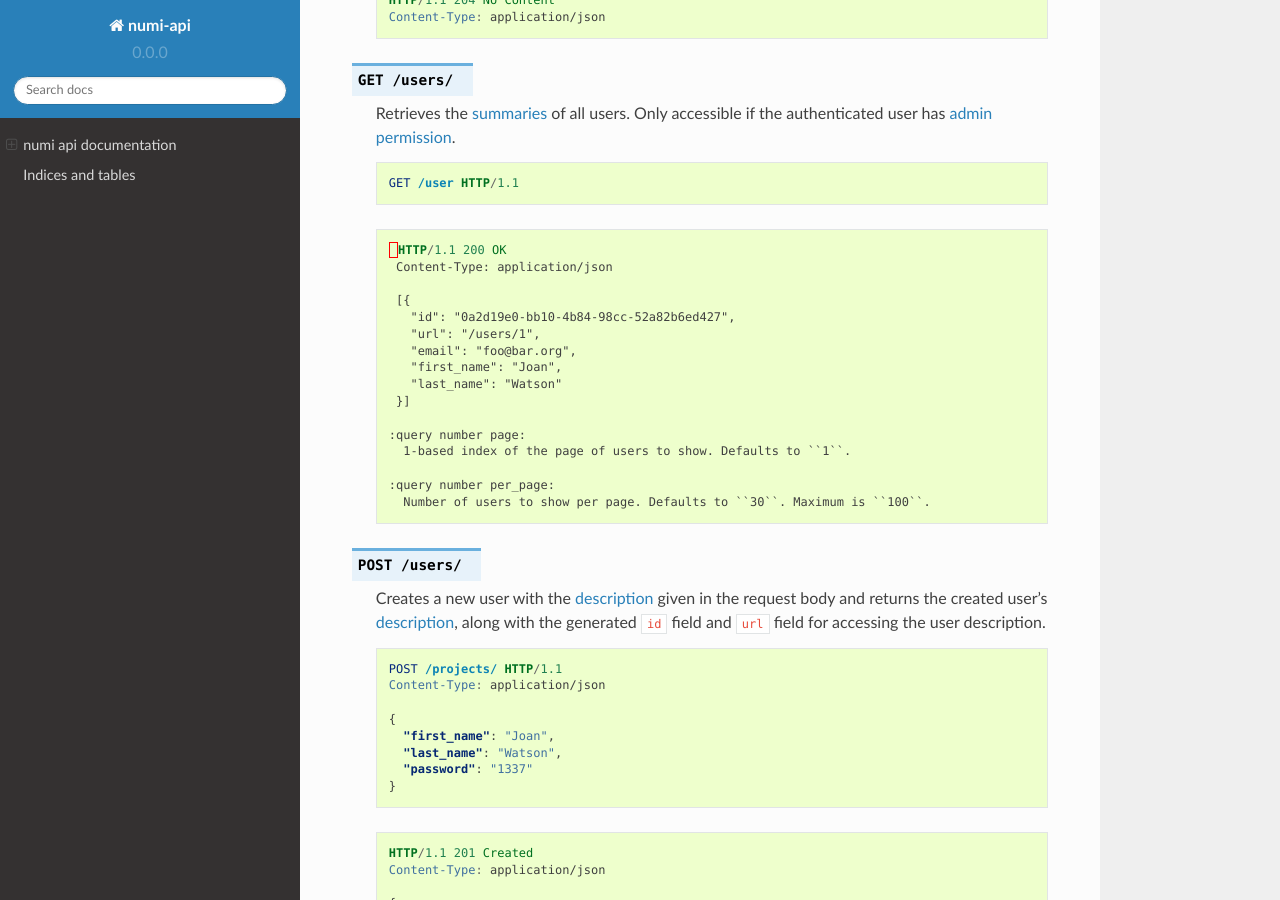
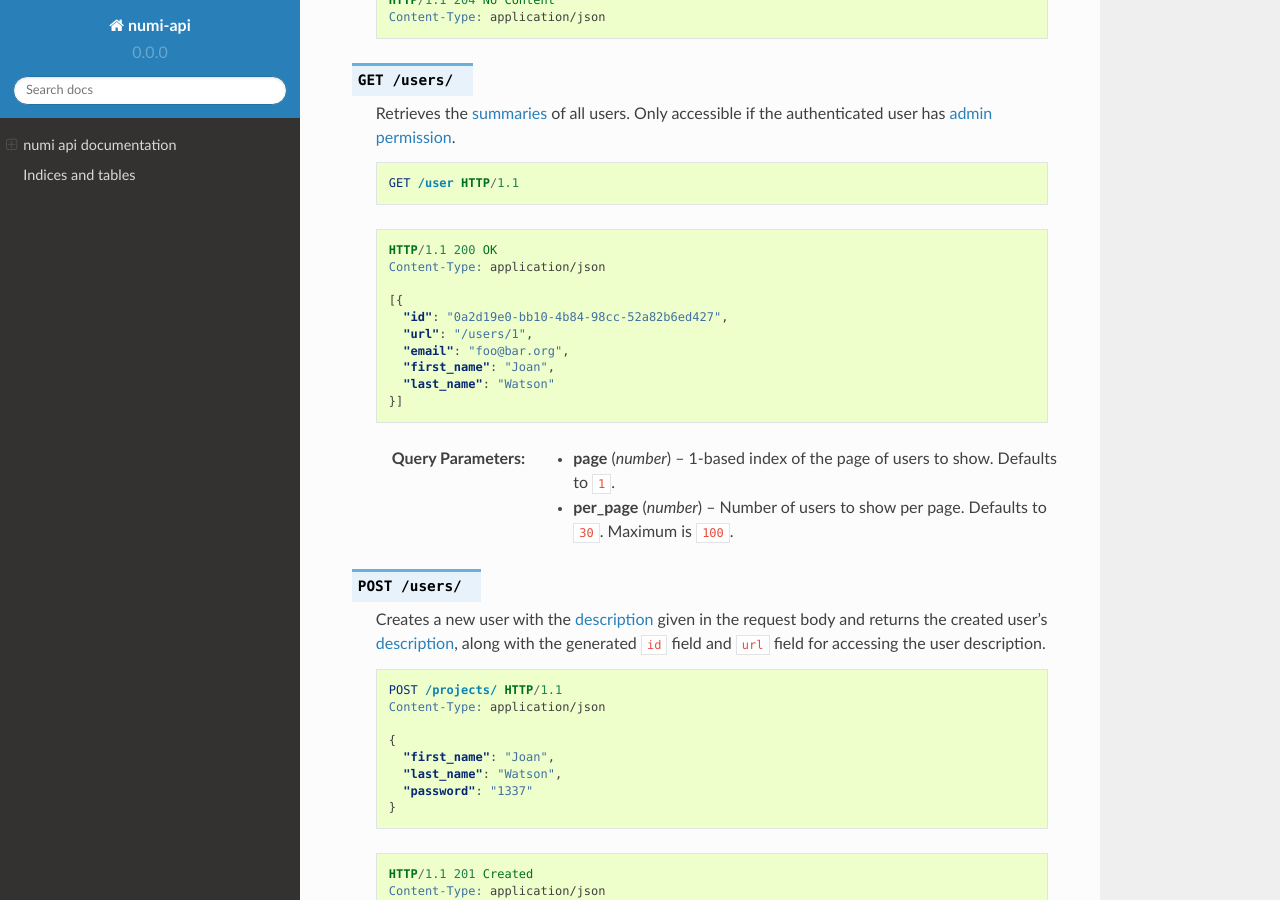
Before and after one commit to praekelt/numi-api, a Sphinx documentation site: the page built from docs/index.rst, in a window 1280 px wide and 900 px high, scrolled down 6544 px. Built offline with Sphinx 7.4.7 and the Read the Docs theme 2.0.0, drawn with Linux system fonts in a browser that asks for light colours; some of the changed lines change nothing that is shown; some of the changed text lies outside the part shown.

Commit message:
Fix indentation in docs

```diff
--- a/docs/index.rst
+++ b/docs/index.rst
@@ -369,7 +369,8 @@
 .. http:get:: /users/
 
   Retrieves the :ref:`summaries <data-user-summary>` of all users. Only
-  accessible if the authenticated user has :ref:`admin permission <permissions-admin>`.
+  accessible if the authenticated user has :ref:`admin permission
+  <permissions-admin>`.
 
   .. sourcecode:: http
 
@@ -388,18 +389,18 @@
        "last_name": "Watson"
      }]
 
-    :query number page:
-      1-based index of the page of users to show. Defaults to ``1``.
-
-    :query number per_page:
-      Number of users to show per page. Defaults to ``30``. Maximum is ``100``.
+  :query number page:
+    1-based index of the page of users to show. Defaults to ``1``.
+
+  :query number per_page:
+    Number of users to show per page. Defaults to ``30``. Maximum is ``100``.
 
 .. http:post:: /users/
 
   Creates a new user with the :ref:`description <data-user-new>` given in the
   request body and returns the created user's :ref:`description
-  <data-user-new>`, along with the generated ``id`` field and ``url`` field
-  for accessing the user description.
+  <data-user-new>`, along with the generated ``id`` field and ``url`` field for
+  accessing the user description.
 
   .. sourcecode:: http
 
@@ -427,8 +428,7 @@
 
 .. http:get:: /users/(str:user_id)
 
-  Retrieves the :ref:`description <data-user>` of the user with id
-  ``user_id``.
+  Retrieves the :ref:`description <data-user>` of the user with id ``user_id``.
 
   .. sourcecode:: http
 
@@ -454,17 +454,52 @@
   description, along with the user's ``id`` and the ``url`` for accessing the
   user's description.
 
-  This operation is only accessible to the authenticated user if their user id is ``user_id``, or if they have :ref:`admin permission <permissions-admin>`.
-
-  .. sourcecode:: http
-
-     PUT /users/0a2d19e0-bb10-4b84-98cc-52a82b6ed427 HTTP/1.1
-     Content-Type: application/json
-
-     {
-       "first_name": "Joan",
-       "last_name": "Watson"
-     }
+  This operation is only accessible to the authenticated user if their user id
+  is ``user_id``, or if they have :ref:`admin permission <permissions-admin>`.
+
+  .. sourcecode:: http
+
+   PUT /users/0a2d19e0-bb10-4b84-98cc-52a82b6ed427 HTTP/1.1
+   Content-Type: application/json
+
+   {
+     "first_name": "Joan",
+     "last_name": "Watson"
+   }
+
+.. sourcecode:: http
+
+   HTTP/1.1 200 OK
+   Content-Type: application/json
+
+   {
+     "id": "0a2d19e0-bb10-4b84-98cc-52a82b6ed427",
+     "url": "/users/0a2d19e0-bb10-4b84-98cc-52a82b6ed427",
+     "email": "foo@bar.org",
+     "first_name": "Joan",
+     "last_name": "Watson"
+   }
+
+.. http:patch:: /users/(str:user_id)
+
+  Partially updates the :ref:`description <data-user>` of the user with id
+  ``user_id`` using the :ref:`instructions <overview-partial-updates>` given in
+  the request body and returns the given user's description, along with the
+  user's ``id`` and the ``url`` for accessing the user's description.
+
+  This operation is only accessible to the authenticated user if their user id
+  is ``user_id``, or if they have :ref:`admin permission <permissions-admin>`.
+
+  .. sourcecode:: http
+
+     PATCH /users/0a2d19e0-bb10-4b84-98cc-52a82b6ed427 HTTP/1.1
+     Content-Type: application/json-patch+json
+
+     [{
+       "op": "replace",
+       "path": "/first_name",
+       "value": "Joan"
+     }]
 
   .. sourcecode:: http
 
@@ -479,39 +514,6 @@
        "last_name": "Watson"
      }
 
-.. http:patch:: /users/(str:user_id)
-
-  Partially updates the :ref:`description <data-user>` of the user with id
-  ``user_id`` using the :ref:`instructions <overview-partial-updates>` given in
-  the request body and returns the given user's description, along with the
-  user's ``id`` and the ``url`` for accessing the user's description.
-
-  This operation is only accessible to the authenticated user if their user id is ``user_id``, or if they have :ref:`admin permission <permissions-admin>`.
-
-  .. sourcecode:: http
-
-     PATCH /users/0a2d19e0-bb10-4b84-98cc-52a82b6ed427 HTTP/1.1
-     Content-Type: application/json-patch+json
-
-     [{
-       "op": "replace",
-       "path": "/first_name",
-       "value": "Joan"
-     }]
-
-  .. sourcecode:: http
-
-     HTTP/1.1 200 OK
-     Content-Type: application/json
-
-     {
-       "id": "0a2d19e0-bb10-4b84-98cc-52a82b6ed427",
-       "url": "/users/0a2d19e0-bb10-4b84-98cc-52a82b6ed427",
-       "email": "foo@bar.org",
-       "first_name": "Joan",
-       "last_name": "Watson"
-     }
-
 .. http:post:: /password-resets/
 
   Creates a :ref:`password reset request <data-password-reset>` for the user
@@ -585,8 +587,8 @@
 
 .. http:get:: /users/(str:user_id)/permissions/(str:permission_id)
 
-   Retrieves the :ref:`permission <data-permissions>` with id ``permission_id``
-   for the user with id ``user_id``.
+  Retrieves the :ref:`permission <data-permissions>` with id ``permission_id``
+  for the user with id ``user_id``.
 
   .. sourcecode:: http
 
@@ -661,11 +663,12 @@
 
 .. http:get:: /projects/
 
-  Retrieves a :ref:`summary <data-project-summary>` of projects the authenticated user has access to.
-
-  .. sourcecode:: http
-
-      GET /projects/ HTTP/1.1
+  Retrieves a :ref:`summary <data-project-summary>` of projects the
+  authenticated user has access to.
+
+  .. sourcecode:: http
+
+     GET /projects/ HTTP/1.1
 
   .. sourcecode:: http
 
@@ -692,11 +695,12 @@
 
 .. http:get:: /projects/(str:project_id)
 
-  Retrieves the :ref:`description <data-project>` of the project with id ``project_id``.
-
-  .. sourcecode:: http
-
-      GET /projects/23 HTTP/1.1
+  Retrieves the :ref:`description <data-project>` of the project with id
+  ``project_id``.
+
+  .. sourcecode:: http
+
+     GET /projects/23 HTTP/1.1
 
   .. sourcecode:: http
 
@@ -720,7 +724,9 @@
        }]
      }
 
-If the project isn't found, a ``404`` response will be given. The response body's ``details`` object contains the ``id`` of the project given in the request.
+  If the project isn't found, a ``404`` response will be given. The response
+  body's ``details`` object contains the ``id`` of the project given in the
+  request.
 
   .. sourcecode:: http
 
@@ -769,7 +775,10 @@
 
 .. http:put:: /projects/(str:project_id)
 
-  Replaces the :ref:`description <data-project>` of the project with id ``project_id`` with the description given in the request body and returns the given description, along with the projects's ``id`` and the ``url`` for accessing the projects's description.
+  Replaces the :ref:`description <data-project>` of the project with id
+  ``project_id`` with the description given in the request body and returns the
+  given description, along with the projects's ``id`` and the ``url`` for
+  accessing the projects's description.
 
   .. sourcecode:: http
 
@@ -807,7 +816,10 @@
 
 .. http:patch:: /projects/(str:project_id)/
 
-  Partially updates the :ref:`description <data-project>` of the project with id ``project_id`` with the :ref:`instructions <overview-partial-updates>` in the request body and returns the given description, along with the projects's ``id`` and the ``url`` for accessing the project's description.
+  Partially updates the :ref:`description <data-project>` of the project with
+  id ``project_id`` with the :ref:`instructions <overview-partial-updates>` in
+  the request body and returns the given description, along with the projects's
+  ``id`` and the ``url`` for accessing the project's description.
 
 .. sourcecode:: http
 
@@ -925,7 +937,8 @@
 
 .. http:get:: /projects/(str:project_id)/dialogues/(str:dialogue_id)
 
-Retrieves the :ref:`description <data-dialogue>` of the dialogue with id ``dialogue_id`` in the project with id ``project_id``.
+  Retrieves the :ref:`description <data-dialogue>` of the dialogue with id
+  ``dialogue_id`` in the project with id ``project_id``.
 
   .. sourcecode:: http
 
@@ -947,7 +960,8 @@
        "can_edit": true
      }
 
-If the dialogue isn't found, a ``404`` response will be given. The response body's ``details`` object contains the ``id`` given in the request.
+  If the dialogue isn't found, a ``404`` response will be given. The response
+  body's ``details`` object contains the ``id`` given in the request.
 
   .. sourcecode:: http
 
@@ -1004,9 +1018,9 @@
   dialogue's ``id`` and the ``url`` for accessing the dialogue's description.
 
   Replacing the dialogue creates a new :ref:`edit revision
-  <concepts-revisions-edit>` with a `JSON patch`_ representing the
-  instructions needed to change the current dialogue description to the new
-  description given in the request body.
+  <concepts-revisions-edit>` with a `JSON patch`_ representing the instructions
+  needed to change the current dialogue description to the new description
+  given in the request body.
 
   .. _JSON Patch: http://tools.ietf.org/html/rfc6902
 
@@ -1045,8 +1059,8 @@
 
 .. http:patch:: /projects/(str:project_id)/dialogues/(str:dialogue_id)
 
-  Partially updates the :ref:`description <data-dialogue>` of the dialogue
-  with id ``dialogue_id`` in the project with id ``project_id`` with the
+  Partially updates the :ref:`description <data-dialogue>` of the dialogue with
+  id ``dialogue_id`` in the project with id ``project_id`` with the
   :ref:`instructions <overview-partial-updates>` in the request body and
   returns the given description, along with the dialogue's ``id`` and the
   ``url`` for accessing the dialogue's description.
@@ -1110,8 +1124,8 @@
 
 .. http:get:: /projects/(str:project_id)/dialogues/(str:dialogue_id)/revisions/
 
-  Retrieves the :ref:`revisions <data-revision>` of dialogue ``dialogue_id``
-  in the project ``project_id``.
+  Retrieves the :ref:`revisions <data-revision>` of dialogue ``dialogue_id`` in
+  the project ``project_id``.
 
   .. sourcecode:: http
 
@@ -1174,15 +1188,15 @@
 
 .. http:post:: /projects/(str:project_id)/dialogues/(str:dialogue_id)/revisions/
 
-Creates a new revision for dialogue ``dialogue_id`` under project
-``project_id`` using the :ref:`description <data-revision>` given in
-the request body and returns the created revisions's description, along with
-the generated ``id`` field and ``url`` field for accessing the revision
-description.
-
-Creating a new revision updates the dialogue's description. Any new requests
-to :ref:`retrieve <dialogues-get>` the dialogue will return a dialogue
-:ref:`description <data-dialogue>` with the new revision applied.
+  Creates a new revision for dialogue ``dialogue_id`` under project
+  ``project_id`` using the :ref:`description <data-revision>` given in the
+  request body and returns the created revisions's description, along with the
+  generated ``id`` field and ``url`` field for accessing the revision
+  description.
+
+  Creating a new revision updates the dialogue's description. Any new requests
+  to :ref:`retrieve <dialogues-get>` the dialogue will return a dialogue
+  :ref:`description <data-dialogue>` with the new revision applied.
 
   .. sourcecode:: http
 
@@ -1238,7 +1252,8 @@
        }
      }
 
-It is also possible to create revisions in bulk by providing an array of revisions. In this case, an array of revision descriptions will be returned:
+  It is also possible to create revisions in bulk by providing an array of
+  revisions. In this case, an array of revision descriptions will be returned:
 
   .. sourcecode:: http
 
@@ -1337,8 +1352,9 @@
 
 .. http:get:: /projects/(str:project_id)/dialogues/(str:dialogue_id)/releases/
 
-Retrieves the :ref:`descriptions <data-release>` of the :ref:`releases
-<concepts-releases>` of dialogue ``dialogue_id`` in the project ``project_id``.
+  Retrieves the :ref:`descriptions <data-release>` of the :ref:`releases
+  <concepts-releases>` of dialogue ``dialogue_id`` in the project
+  ``project_id``.
 
   .. sourcecode:: http
 
@@ -1384,9 +1400,9 @@
 
 .. http:get:: /projects/(str:project_id)/dialogues/(str:dialogue_id)/releases/(str:release_id)
 
-Retrieves the :ref:`description <data-release>` for the release with id
-``release_id`` for dialogue ``dialogue_id`` contained in the project with id
-``project_id``.
+  Retrieves the :ref:`description <data-release>` for the release with id
+  ``release_id`` for dialogue ``dialogue_id`` contained in the project with id
+  ``project_id``.
 
   .. sourcecode:: http
 
@@ -1405,9 +1421,9 @@
       "created": 1460022608855
     }
 
-If the release isn't found, a ``404`` response will be given. The response
-body's ``details`` object contains the ``id`` and ``dialogue_id`` given in the
-request.
+  If the release isn't found, a ``404`` response will be given. The response
+  body's ``details`` object contains the ``id`` and ``dialogue_id`` given in
+  the request.
 
   .. sourcecode:: http
 
@@ -1425,11 +1441,11 @@
 
 .. http:post:: /projects/(str:project_id)/dialogues/(str:dialogue_id)/releases/
 
-Creates a new release for dialogue ``dialogue_id`` under the project with the
-id ``project_id`` using the :ref:`description <data-release>` given in the
-request body and returns the created releases's description, along with the
-generated release ``id`` field and ``url`` field for accessing the release
-description.
+  Creates a new release for dialogue ``dialogue_id`` under the project with the
+  id ``project_id`` using the :ref:`description <data-release>` given in the
+  request body and returns the created releases's description, along with the
+  generated release ``id`` field and ``url`` field for accessing the release
+  description.
 
   .. sourcecode:: http
 
@@ -1901,7 +1917,6 @@
   :language: yaml
 
 
-
 Indices and tables
 ==================
 
```
